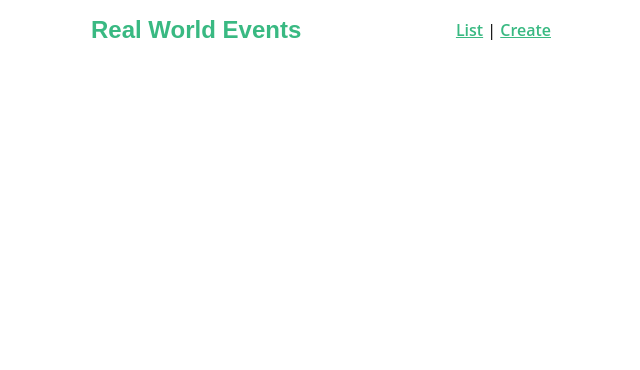
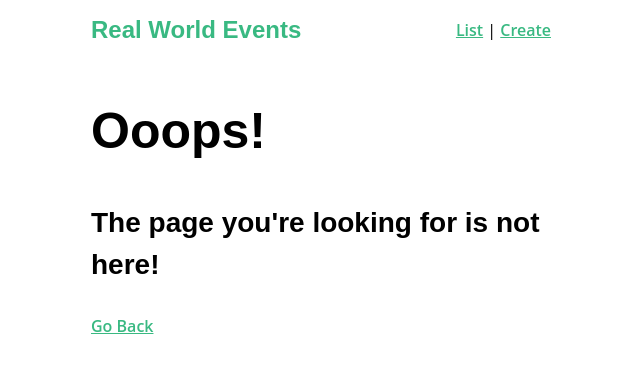
Before and after one commit to lucaskeys/vue_events_with_vuex, a Vue app: page /404 in a window 1280 px wide. Shown: the top 370 px of the page, without its empty margins (319-959 px from the left). Built offline with nearby package versions, Linux system fonts and the light colour scheme; data requests are answered from the project's data file.

Commit message:
add 404 page

```diff
--- a/src/router/index.js
+++ b/src/router/index.js
@@ -5,6 +5,7 @@ import EventList from '@/views/EventList.vue'
 import EventShow from '@/views/EventShow.vue'
 import NProgress from 'nprogress'
 import store from '@/store'
+import NotFound from '@/views/NotFound.vue'
 Vue.use(VueRouter)
 
   const routes = [
@@ -30,6 +31,15 @@ Vue.use(VueRouter)
     path: '/event/create',
     name: 'event-create',
     component: EventCreate
+  },
+  {
+    path: '/404',
+    name: '404',
+    component: NotFound
+  },
+  {
+    path: '*',
+    redirect: {name: '404'}
   }
 ]
 
--- a/src/store/modules/event.js
+++ b/src/store/modules/event.js
@@ -7,7 +7,7 @@ export const state = {
   events: [],
   eventsTotal: 0,
   event: {},
-  perPage: 3
+  perPage: 6
 }
 
 export const mutations = {
--- a/src/views/EventCreate.vue
+++ b/src/views/EventCreate.vue
@@ -46,7 +46,7 @@
 
 <script>
 import Datepicker from 'vuejs-datepicker'
-
+import NProgress from 'nprogress'
 export default {
   components: {
     Datepicker
@@ -64,6 +64,7 @@ export default {
   },
   methods: {
     createEvent() {
+      NProgress.start()
       this.$store
         .dispatch('event/createEvent', this.event)
         .then(() => {
@@ -74,7 +75,7 @@ export default {
           this.event = this.createFreshEventObject()
         })
         .catch(() => {
-
+          NProgress.end()
         })
     },
     createFreshEventObject() {
--- /dev/null
+++ b/src/views/NotFound.vue
@@ -0,0 +1,17 @@
+<template>
+  <div class="container">
+    <h1>Ooops!</h1>
+    <h3>The page you're looking for is not here!</h3>
+    <router-link :to="{name: 'event-list'}">Go Back</router-link>
+  </div>
+</template>
+
+<script>
+export default {
+
+}
+</script>
+
+<style>
+
+</style>
```
